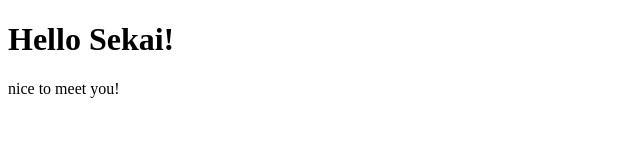
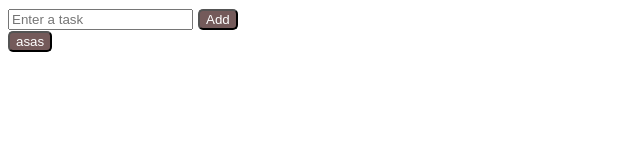
Before and after one commit to KeIGoU25/to-do-list, a plain HTML site: page index.html in a window 1280 px wide. Shown: the whole page, without its empty margins (0-640 px from the left). Drawn offline with nearby package versions, Linux system fonts and the light colour scheme; files that its build step writes are made by us from their sources.

Commit message:
adding sass and css files

```diff
--- a/index.html
+++ b/index.html
@@ -4,9 +4,14 @@
     <meta charset="UTF-8">
     <meta name="viewport" content="width=device-width, initial-scale=1.0">
     <title>TO-DO LIST APP</title>
+    <link rel="stylesheet" href="style.css">
 </head>
 <body>
-    <h1>Hello Sekai!</h1>
-    <p>nice to meet you!</p>
-</body>
+    <form action="">
+        <input type="text" name="task" id="task" placeholder="Enter a task">
+        <button type="submit">
+            Add
+        </button>
+    </form>
+    <button>asas</button>
 </html>
--- a/style.scss
+++ b/style.scss
@@ -0,0 +1,17 @@
+$myFont: Helvetica, sans-serif;
+$myFontSize: 18px;
+$myWidth: 680px;
+$btn-color: #fff;
+$btn-radius: 5px;
+$btn-bg: #745a5a;
+
+body {
+  font-family: $myFont;
+  font-size: $myFontSize;
+}
+
+button {
+  color: $btn-color;
+  border-radius: $btn-radius;
+  background-color: $btn-bg;
+}
```
